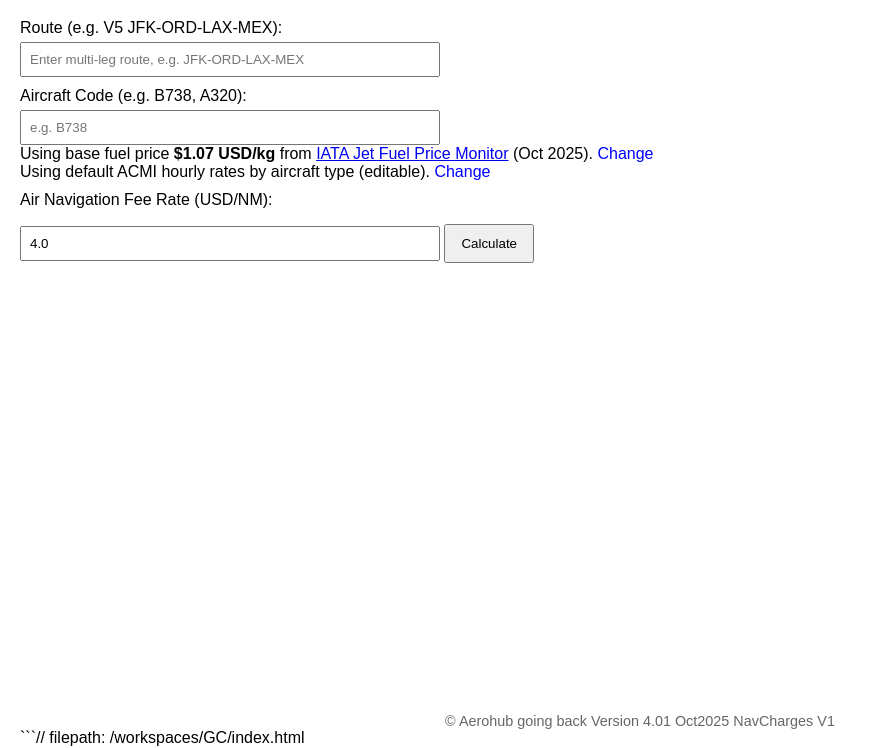
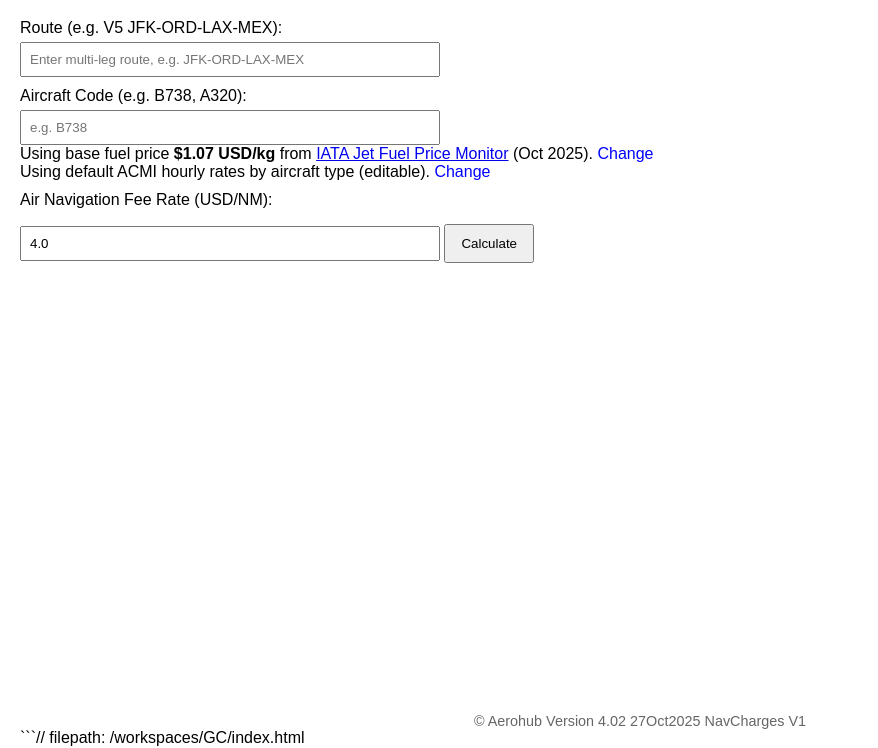
Before and after one commit to fmcmendonca-maker/GC, a plain HTML site: page index.html in a window 1280 px wide. Shown: the part 61-809 px from the top of the page, without its empty margins (0-878 px from the left). Drawn offline with nearby package versions, Linux system fonts and the light colour scheme.

Commit message:
just 0909

```diff
--- a/index.html
+++ b/index.html
@@ -59,7 +59,7 @@
 
 <button id="queryAgainBtn" onclick="resetApp()" style="display:none; margin-top: 20px;">Query Again</button>
 
-<div id="footer">© Aerohub  going back Version 4.01   Oct2025 NavCharges V1</div>
+<div id="footer">© Aerohub  Version 4.02   27Oct2025 NavCharges V1</div>
 
 <script src="https://unpkg.com/leaflet/dist/leaflet.js"></script>
 <script>
```
